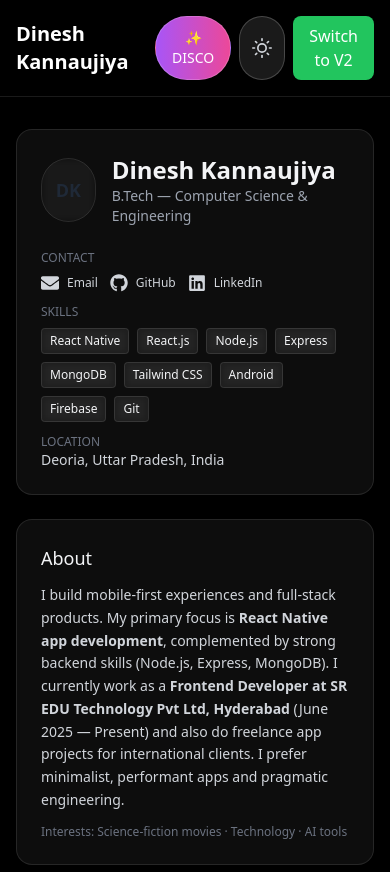
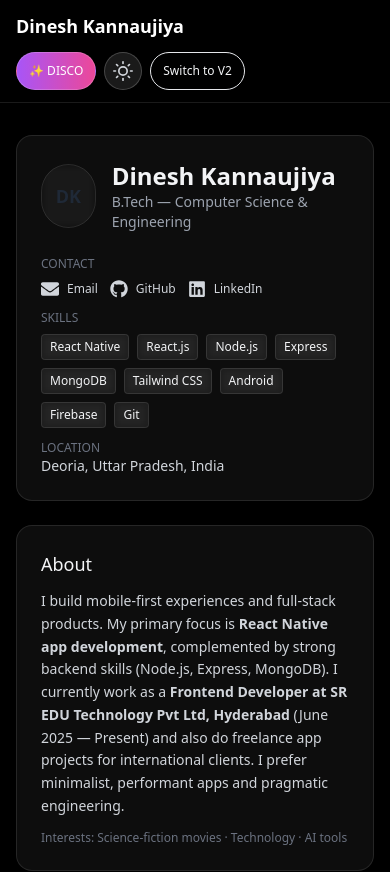
Before and after one commit to Dinesh7571/my-portfolio-new, a React (Vite) app: page / in a window 390 px wide. Shown: the top 872 px of the page. Built offline with nearby package versions, Linux system fonts and the light colour scheme.

Commit message:
header fix

```diff
--- a/src/components/Profile.jsx
+++ b/src/components/Profile.jsx
@@ -93,20 +93,22 @@ export default function Profile({onSwitch}){
       : 'bg-white/30 border-gray-200/50'
   }`}
 >
-        <div className="max-w-5xl mx-auto px-4 py-4 flex justify-between items-center">
+  <div className="max-w-5xl mx-auto px-4 py-3 flex flex-col sm:flex-row sm:justify-between sm:items-center gap-3">
+    {/* Name */}
     <h1
-            className={`text-xl font-semibold transition-colors duration-300 ${
+      className={`text-lg sm:text-xl font-semibold transition-colors duration-300 ${
         isDark || isDiscoMode ? 'text-white' : 'text-gray-900'
       }`}
     >
       Dinesh Kannaujiya
     </h1>
 
-          <div className="flex gap-2">
+    {/* Buttons */}
+    <div className="flex flex-wrap gap-2">
       {/* Disco Button */}
       <button
         onClick={toggleDisco}
-              className={`px-4 py-2 rounded-full backdrop-blur-sm border transition-all duration-300 hover:scale-105 text-sm font-medium ${
+        className={`px-3 py-2 rounded-full backdrop-blur-sm border transition-all duration-300 hover:scale-105 text-xs sm:text-sm font-medium ${
           isDiscoMode
             ? 'bg-white/20 border-white/30 text-white shadow-lg animate-pulse'
             : isDark
@@ -120,7 +122,7 @@ export default function Profile({onSwitch}){
       {/* Theme Toggle */}
       <button
         onClick={toggleTheme}
-              className={`p-3 rounded-full backdrop-blur-sm border transition-all duration-300 hover:scale-110 ${
+        className={`p-2 sm:p-3 rounded-full backdrop-blur-sm border transition-all duration-300 hover:scale-110 ${
           isDark || isDiscoMode
             ? 'bg-white/10 border-white/20 text-gray-300 hover:text-white hover:bg-white/20'
             : 'bg-black/10 border-gray-300/50 text-gray-600 hover:text-gray-900 hover:bg-black/20'
@@ -132,7 +134,7 @@ export default function Profile({onSwitch}){
       {/* Switch to V2 Button */}
       <button
         onClick={onSwitch}
-              className="px-4 py-2 bg-green-500 text-white rounded-lg hover:bg-green-600 transition"
+        className="px-3 py-2 rounded-full backdrop-blur-sm border transition-all duration-300 hover:scale-105 text-xs sm:text-sm font-medium"
       >
         Switch to V2
       </button>
```
Lines whose indentation alone changed are shown as unchanged.
